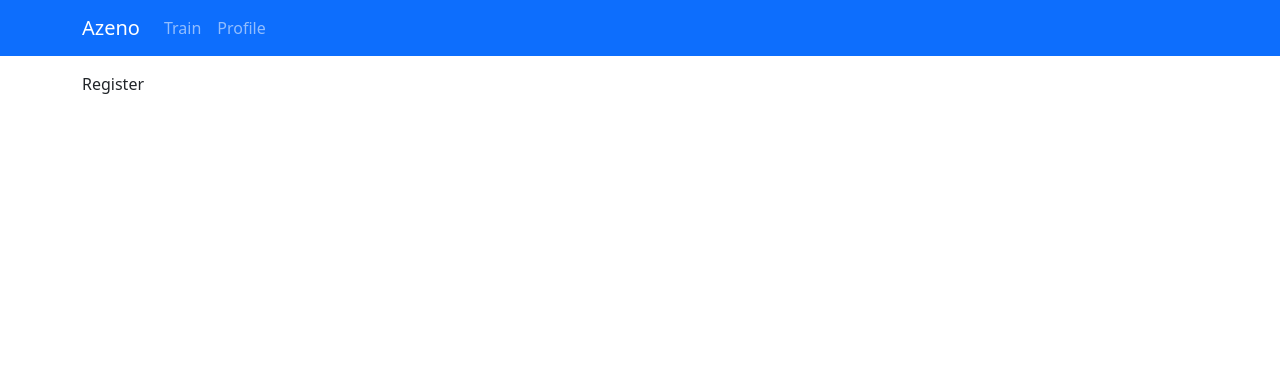
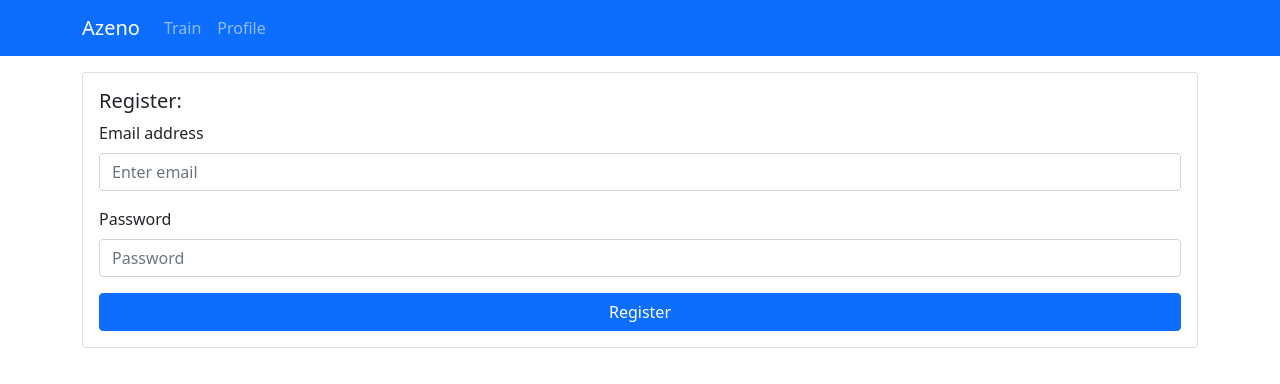
Before and after one commit to marcinkos1910/azeno, a React app: page /register in a window 1280 px wide. Shown: the top 384 px of the page. Built offline with nearby package versions, Linux system fonts and the light colour scheme.

Commit message:
register commponent

```diff
--- a/src/components/Auth/Login.jsx
+++ b/src/components/Auth/Login.jsx
@@ -24,7 +24,7 @@
     }
 
     return (
-        <Card style={{ width: '18rem' }}>
+        <Card>
             <Card.Body>
                 <Card.Title>Login:</Card.Title>
                     <Form onSubmit={submitForm} className={"d-flex flex-column"}>
--- a/src/components/Auth/Register.jsx
+++ b/src/components/Auth/Register.jsx
@@ -1,10 +1,44 @@
-import React from "react";
-
+import React, { useState } from 'react';
+import { Button, Card, Form } from 'react-bootstrap';
 
 function Register(props) {
+    const [email, setEmail] = useState("");
+    const [password, setPassword] = useState("");
+
+    function handleEmail(event) {
+        setEmail(event.target.value);
+    }
+
+    function handlePassword(event) {
+        setPassword(event.target.value);
+    }
+
+    function submitForm(event) {
+        event.preventDefault(); //prevent page reloading
+        console.log(email, password, remeber)
+    }
+
     return (
-        <div>Register</div>
-    )
+        <Card>
+            <Card.Body>
+                <Card.Title>Register:</Card.Title>
+                    <Form onSubmit={submitForm} className={"d-flex flex-column"}>
+                        <Form.Group className="mb-3" controlId="formBasicEmail">
+                            <Form.Label>Email address</Form.Label>
+                            <Form.Control type="email" placeholder="Enter email" value={email} onChange={handleEmail}/>
+                        </Form.Group>
+
+                        <Form.Group className="mb-3" controlId="formBasicPassword">
+                            <Form.Label>Password</Form.Label>
+                            <Form.Control type="password" placeholder="Password"  value={password} onChange={handlePassword}/>
+                        </Form.Group>
+                        <Button variant="primary" type="submit">
+                            Register
+                        </Button>
+                    </Form>
+            </Card.Body>
+        </Card>
+    );
 }
 
 export default Register;
```
